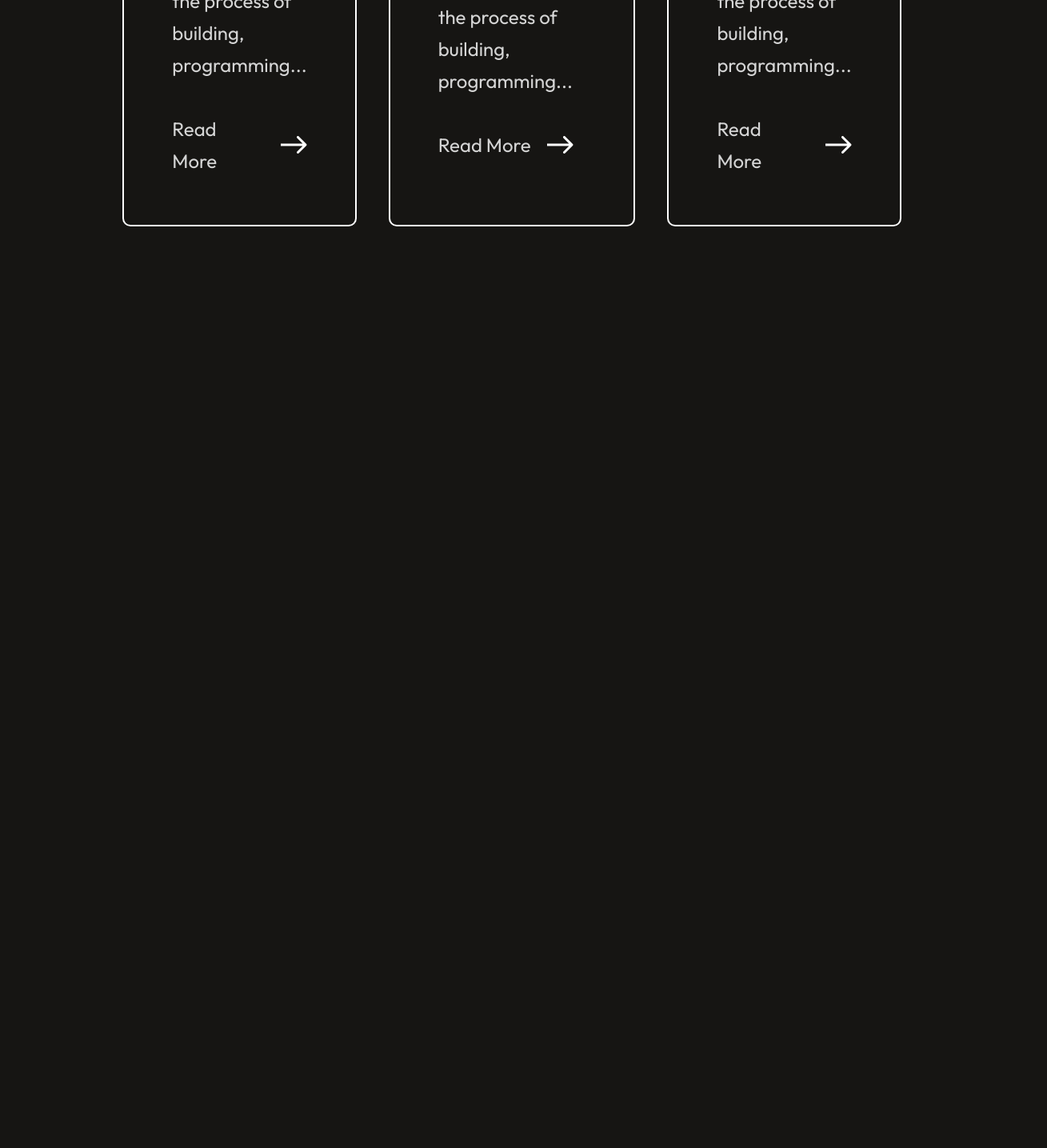
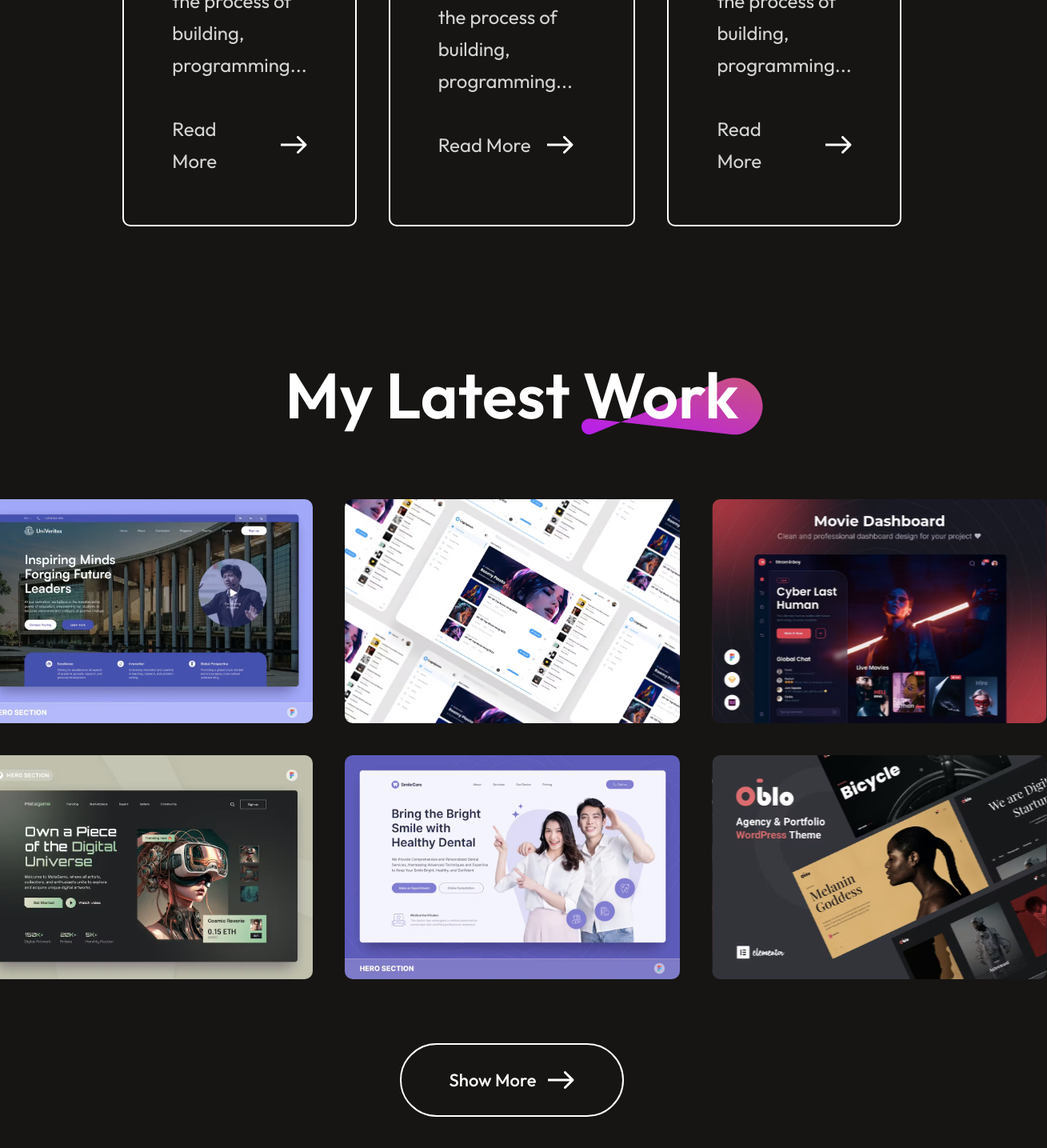
Before and after one commit to nouha-belka/portfolio, a React (Vite) app: page / in a window 1280 px wide. Shown: the part 4323-5758 px from the top of the page at 80% size, 1309 px wide, since content can reach past the window. Before the commit the page ends 4686 px from the top, so only its background shows below. Built offline with nearby package versions, Linux system fonts and the light colour scheme.

Commit message:
My Work section done

```diff
--- a/src/App.jsx
+++ b/src/App.jsx
@@ -3,6 +3,7 @@ import Navbar from './Components/Navbar/Navbar'
 import Hero from './Components/Hero/Hero'
 import About from './Components/About/About'
 import Services from './Components/Services/Services'
+import MyWork from './Components/MyWork/MyWork'
 
 const App = () => {
   return (
@@ -11,6 +12,7 @@ const App = () => {
       <Hero/>
       <About/>
       <Services/>
+      <MyWork/>
     </div>
   )
 }
--- /dev/null
+++ b/src/Components/MyWork/MyWork.css
@@ -0,0 +1,56 @@
+.mywork{
+    display: flex;
+    flex-direction: column;
+    align-items: center;
+    justify-content: center;
+    gap: 80px;
+    margin: 80px 170px;
+}
+.mywork-title{
+    position: relative;
+}
+.mywork-title h1{
+    padding: 0px 30px;
+    font-size: 80px;
+    font-weight: 600;
+}
+.mywork-title img{
+    position: absolute;
+    bottom: 0;
+    right: 0;
+    z-index: -1;
+}
+.mywork-container{
+    display: grid;
+    grid-template-columns: 1fr 1fr 1fr;
+    gap: 40px;
+}
+.mywork-container img{
+    box-sizing: border-box;
+    width: 419px;
+    height: 280px;
+    transition: 0.3s;
+    cursor: pointer;
+}
+.mywork-container img:hover{
+    transform: scale(1.05);
+    border: 4px solid #FF00FF;
+    border-radius: 10px;
+    transition: 0.3s;
+}
+.mywork-showmore{
+    display: flex;
+    gap: 15px;
+    border-radius: 50px;
+    border: 2px solid white;
+    padding: 30px 60px;
+    font-size: 22px;
+    font-weight: 500;
+    margin-bottom: 80px;
+    transition: 0.6s;
+    cursor: pointer;
+}
+.mywork-showmore:hover{
+    gap:30px;
+    transition: 0.6s;
+}
--- /dev/null
+++ b/src/Components/MyWork/MyWork.jsx
@@ -0,0 +1,27 @@
+import React from 'react'
+import "./MyWork.css"
+import theme_pattern from "../../assets/theme_pattern.svg"
+import mywork_data from "../../assets/mywork_data"
+import arrow_icon from "../../assets/arrow_icon.svg"
+
+const MyWork = () => {
+  return (
+    <div className='mywork'>
+        <div class="mywork-title">
+            <h1>My Latest Work</h1>
+            <img src={theme_pattern} alt=""/>
+        </div>
+        <div className='mywork-container'>
+            {mywork_data.map((work,index)=>{
+                return <img key={index} src={work.w_img} alt=""/>
+            })}
+        </div>
+        <div class="mywork-showmore">
+            <p>Show More</p>
+            <img src={arrow_icon} alt=""/>
+        </div>
+    </div>
+  )
+}
+
+export default MyWork
--- a/src/Components/Services/Services.jsx
+++ b/src/Components/Services/Services.jsx
@@ -7,17 +7,17 @@ import arrow_icon from "../../assets/arrow_icon.svg"
 function Services() {
   return (
     <div className='services'>
-        <div class="services-title">
+        <div className="services-title">
             <h1>My Services</h1>
             <img src={theme_pattern} alt=""/>
         </div>
-        <div class="services-container">
+        <div className="services-container">
             {Services_Data.map((service,index)=>{
-                return <div key={index} class="services-format">
+                return <div key={index} className="services-format">
                     <h3>{service.s_no}</h3>
                     <h2>{service.s_name}</h2>
                     <p>{service.s_desc}</p>
-                    <div class="services-readmore">
+                    <div className="services-readmore">
                         <p>Read More</p>
                         <img src={arrow_icon} alt=""/>
                     </div>
```
